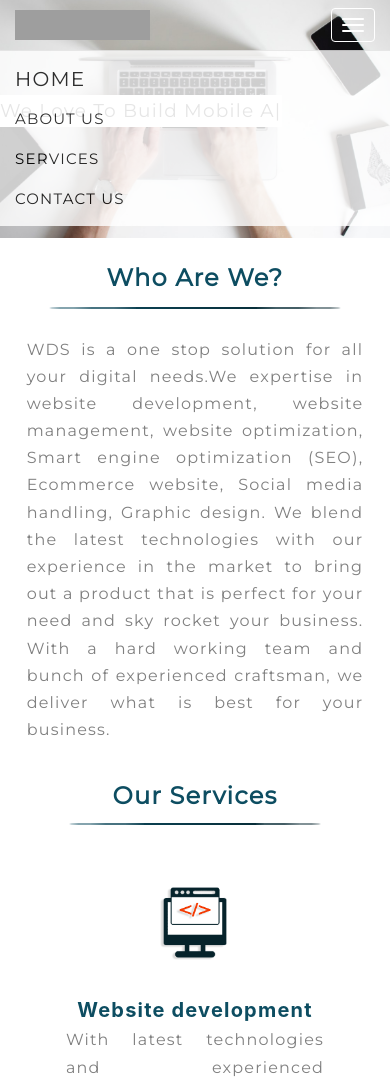
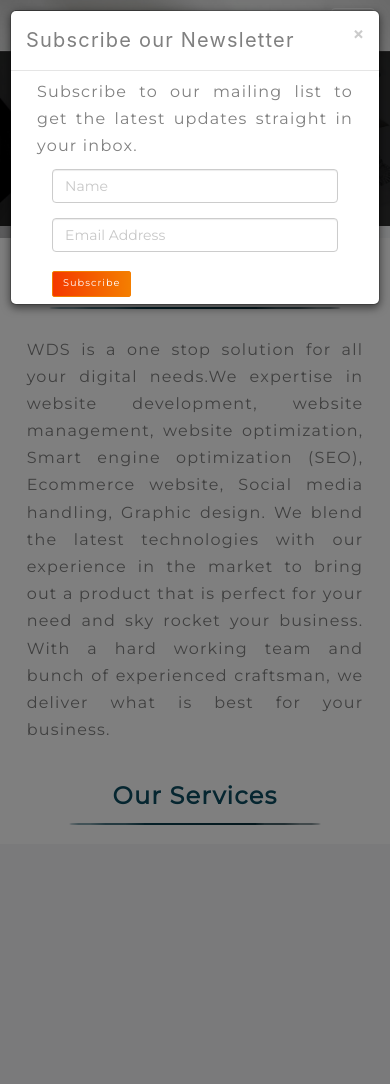
Before and after one commit to nemish97/WDS, a PHP site: page / in a window 390 px wide, after a click that opens the changed part. Shown: the top 1084 px of the page. After the commit the page ends 825 px from the top, so only its background shows below. Run offline with PHP 8.4, Linux system fonts and the light colour scheme; some libraries are stand-ins or nearby versions; grey boxes are pictures that could not be loaded.

Commit message:
Add files via upload

```diff
--- a/css/style.css
+++ b/css/style.css
@@ -62,9 +63,10 @@ h1, h2, h3, h4, h5,
 .navbar {
       font-size: 15px !important;
 
+
   }
 .navbar li a, .navbar .navbar-brand {
-      color: #000 !important;
+      color: #fff !important;
   }
 .navbar.scrolled li a, .navbar .navbar-brand {
       color: #fff !important;
@@ -91,8 +93,8 @@ h1, h2, h3, h4, h5,
 
   }
   .back {
-       background:white;
-       opacity: 80%;
+        background-color: rgba(0,0,0,0.85);
+       opacity: 95%;
   }
 
 }
--- a/index.html
+++ b/index.html
@@ -31,6 +31,42 @@
 
   <body  >
 
+
+    <div id="myModal" class="modal fade">
+    <div class="modal-dialog">
+        <div class="modal-content">
+            <div class="modal-header">
+                <button type="button" class="close" data-dismiss="modal" aria-hidden="true">&times;</button>
+                <h4 class="modal-title">Subscribe our Newsletter</h4>
+            </div>
+            <div class="container">
+                <p>Subscribe to our mailing list to get the latest updates straight in your inbox.</p>
+
+                 <div class="col-sm-6">
+                    <form>
+                            <div class="form-group">
+                                <input type="text" class="form-control" placeholder="Name">
+                            </div>
+                            <div class="form-group">
+                                <input type="email" class="form-control" placeholder="Email Address">
+                            </div>
+                            <button type="submit" class="button">Subscribe</button>
+                        </form>
+                 </div>
+
+            </div>
+        </div>
+    </div>
+</div>
+<script>
+
+  $(document).ready(function(){
+    setTimeout(function() {
+    $('#myModal').modal();
+}, 1500);
+  });
+</script>
+
     <nav class="navbar navbar-default navbar-fixed-top">
       <div class="container-fluid">
         <div class="navbar-header">
@@ -54,28 +90,156 @@
 
     <div class="site-blocks-cover overlay"  data-aos="fade" style="position: relative;">
         <img class="scroll" id="myPage" src="images/image.jpg" alt="Chania" style="width: 100%; height: 100%;  ">
-      <div data-aos="fade-up" data-aos-delay="0" style="position: absolute;  top: 40%; left:absolute; ">
-        <center style="width:relative;background: white; font-size:2.2vmax;">We Love To Build <span class="typed-words"></span></center>
+        <div data-aos="zoom-in" data-aos-delay="0" style="position: absolute;  top: 40%; left:absolute;margin-left: 5%; ">
+          <div style="width:relative;background: white; opacity: 85%; ">
+            <span class="typed-words1" style="text-align: left; color: black; font-size: 5vmin;">WEB AND DIGITAL SOLUTIONS</span><br>
           </div>
-      <!-- <div class="container " style="font-size: 1vmax;position: absolute; top:75%;">
+          <div style="width:relative;opacity: 85%; background-color: rgba(0,0,0,0.5);  z-index: 2; font-size: 2.5vmin; ">
+            <span class="typed-words" style="text-align: left; color: white;"></span>
+          </div>
+          <div class="container ">
             <center >
-       <a id="abc"  ><button class="button" onclick="getstarted()">Let's Get Started</button></a>
+             <button class="button" data-toggle="modal" data-target="#myModal1"data-dismiss="modal">Let's Get Started</button>
             </center>
-      </div> -->
-
+          </div>
+         </div>
     </div>
 
   <script src="js/typed.js"></script>
             <script>
             var typed = new Typed('.typed-words', {
-            strings: ["Web Apps"," WordPress"," Mobile Apps"],
-            typeSpeed: 80,
-            backSpeed: 40,
-            backDelay: 2000,
+            strings: ["One stop Solution <br>to all your digital needs"],
+            typeSpeed: 50,
             startDelay: 500,
-            loop: true,
             showCursor: true
             });
+  </script>
+
+
+    <div class="modal fade" id="myModal1" role="dialog">
+      <div class="modal-dialog">
+        <div class="modal-content">
+          <div class="modal-header">
+            <button type="button" class="close" data-dismiss="modal">&times;</button>
+            <h4 class="modal-title">Modal Header</h4>
+          </div>
+          <div class="modal-body">
+
+<form id="regForm" action="/action_page.php">
+  <h1>Register:</h1>
+  <!-- One "tab" for each step in the form: -->
+  <div class="tab">Name:
+    <p><input placeholder="First name..." oninput="this.className = ''" name="fname"></p>
+    <p><input placeholder="Last name..." oninput="this.className = ''" name="lname"></p>
+  </div>
+  <div class="tab">Contact Info:
+    <p><input placeholder="E-mail..." oninput="this.className = ''" name="email"></p>
+    <p><input placeholder="Phone..." oninput="this.className = ''" name="phone"></p>
+  </div>
+  <div class="tab">Birthday:
+    <p><input placeholder="dd" oninput="this.className = ''" name="dd"></p>
+    <p><input placeholder="mm" oninput="this.className = ''" name="nn"></p>
+    <p><input placeholder="yyyy" oninput="this.className = ''" name="yyyy"></p>
+  </div>
+  <div class="tab">Login Info:
+    <p><input placeholder="Username..." oninput="this.className = ''" name="uname"></p>
+    <p><input placeholder="Password..." oninput="this.className = ''" name="pword" type="password"></p>
+  </div>
+  <div style="overflow:auto;">
+    <div style="float:right;">
+      <button type="button" id="prevBtn" onclick="nextPrev(-1)">Previous</button>
+      <button type="button" id="nextBtn" onclick="nextPrev(1)">Next</button>
+    </div>
+  </div>
+  <!-- Circles which indicates the steps of the form: -->
+  <div style="text-align:center;margin-top:40px;">
+    <span class="step"></span>
+    <span class="step"></span>
+    <span class="step"></span>
+    <span class="step"></span>
+  </div>
+</form>
+
+          </div>
+
+        </div>
+
+      </div>
+    </div>
+
+<script>
+var currentTab = 0; // Current tab is set to be the first tab (0)
+showTab(currentTab); // Display the current tab
+
+function showTab(n) {
+  // This function will display the specified tab of the form...
+  var x = document.getElementsByClassName("tab");
+  x[n].style.display = "block";
+  //... and fix the Previous/Next buttons:
+  if (n == 0) {
+    document.getElementById("prevBtn").style.display = "none";
+  } else {
+    document.getElementById("prevBtn").style.display = "inline";
+  }
+  if (n == (x.length - 1)) {
+    document.getElementById("nextBtn").innerHTML = "Submit";
+  } else {
+    document.getElementById("nextBtn").innerHTML = "Next";
+  }
+  //... and run a function that will display the correct step indicator:
+  fixStepIndicator(n)
+}
+
+function nextPrev(n) {
+  // This function will figure out which tab to display
+  var x = document.getElementsByClassName("tab");
+  // Exit the function if any field in the current tab is invalid:
+  if (n == 1 && !validateForm()) return false;
+  // Hide the current tab:
+  x[currentTab].style.display = "none";
+  // Increase or decrease the current tab by 1:
+  currentTab = currentTab + n;
+  // if you have reached the end of the form...
+  if (currentTab >= x.length) {
+    // ... the form gets submitted:
+    document.getElementById("regForm").submit();
+    return false;
+  }
+  // Otherwise, display the correct tab:
+  showTab(currentTab);
+}
+
+function validateForm() {
+  // This function deals with validation of the form fields
+  var x, y, i, valid = true;
+  x = document.getElementsByClassName("tab");
+  y = x[currentTab].getElementsByTagName("input");
+  // A loop that checks every input field in the current tab:
+  for (i = 0; i < y.length; i++) {
+    // If a field is empty...
+    if (y[i].value == "") {
+      // add an "invalid" class to the field:
+      y[i].className += " invalid";
+      // and set the current valid status to false
+      valid = false;
+    }
+  }
+  // If the valid status is true, mark the step as finished and valid:
+  if (valid) {
+    document.getElementsByClassName("step")[currentTab].className += " finish";
+  }
+  return valid; // return the valid status
+}
+
+function fixStepIndicator(n) {
+  // This function removes the "active" class of all steps...
+  var i, x = document.getElementsByClassName("step");
+  for (i = 0; i < x.length; i++) {
+    x[i].className = x[i].className.replace(" active", "");
+  }
+  //... and adds the "active" class on the current step:
+  x[n].className += " active";
+}
 </script>
 
 
@@ -103,7 +267,7 @@
         <div class="underline center-block" data-aos="zoom-in"></div>
 
         <div class="col-sm-4 tile " data-aos="zoom-in">
-          <div class="focused">
+          <div id= "1" class="focused " onmouseover="hoveringfocus(this)" onmouseout="nonhover(this)">
           <img src="images/web development.png" alt="Shreyansh"class="home-images">
           <div class="container">
             <h2  class="heading">Website development</h2>
@@ -114,8 +278,9 @@
 
 
 
+
         <div class="col-sm-4 tile "data-aos="zoom-in" >
-          <div class="focused">
+          <div id= "2" class="focused ">
          <img src="images/seo.png" alt="Shreyansh"class="home-images">
           <div class="container">
             <h2  class="heading">SEO</h2>
@@ -304,25 +469,25 @@
               </div>
                 <form id="gform" action="https://script.google.com/macros/s/AKfycbxTg22yGmUFRXJ0f_3DXn_fNvXGlLxukDG3k-n7/exec" method="post" >
                   <div class="row">
-                     <div class="col-sm-12 form-group" style="margin-bottom: 7px;">
-                        <input class="form-control"  name="NAME" placeholder="Name" type="text" required >
+                     <div class="col-sm-11 form-group" style="margin-bottom: 7px;">
+                        <input class="form-control"  name="NAME" placeholder="Name" type="text" pattern="[a-z]*[A-Z]*" title="Numbers or Special Characters are not allowed" required>
                       </div>
                   </div>
 
                   <div class="row">
-                      <div class="col-sm-12 form-group" style="margin-bottom: 7px;">
+                      <div class="col-sm-11 form-group" style="margin-bottom: 7px;">
                           <input class="form-control" name="EMAIL" placeholder="Email" type="email" required >
                       </div>
                   </div>
 
                   <div class="row">
-                      <div class="col-sm-12 form-group" style="margin-bottom: 7px;">
+                      <div class="col-sm-11 form-group" style="margin-bottom: 7px;">
                           <input class="form-control"  name="CONTACT" placeholder="Contact no. (9876543210)"  type="text" pattern="[7-9]{1}[0-9]{9}" required  maxlength="10" >
                       </div>
                   </div>
 
                   <div class="row">
-                    <div class="col-sm-12 form-group" style="margin-bottom: 5px;">
+                    <div class="col-sm-11 form-group" style="margin-bottom: 5px;">
                       <textarea class="form-control" name="COMMENT" placeholder="Comments (Optional)" type="text" rows="3" ></textarea>
                     </div>
                   </div>
```
Also changed, not shown: other parts of css/style.css (+74 -2 lines), about.html (+16 -0 lines). Lines whose indentation alone changed are shown as unchanged.
